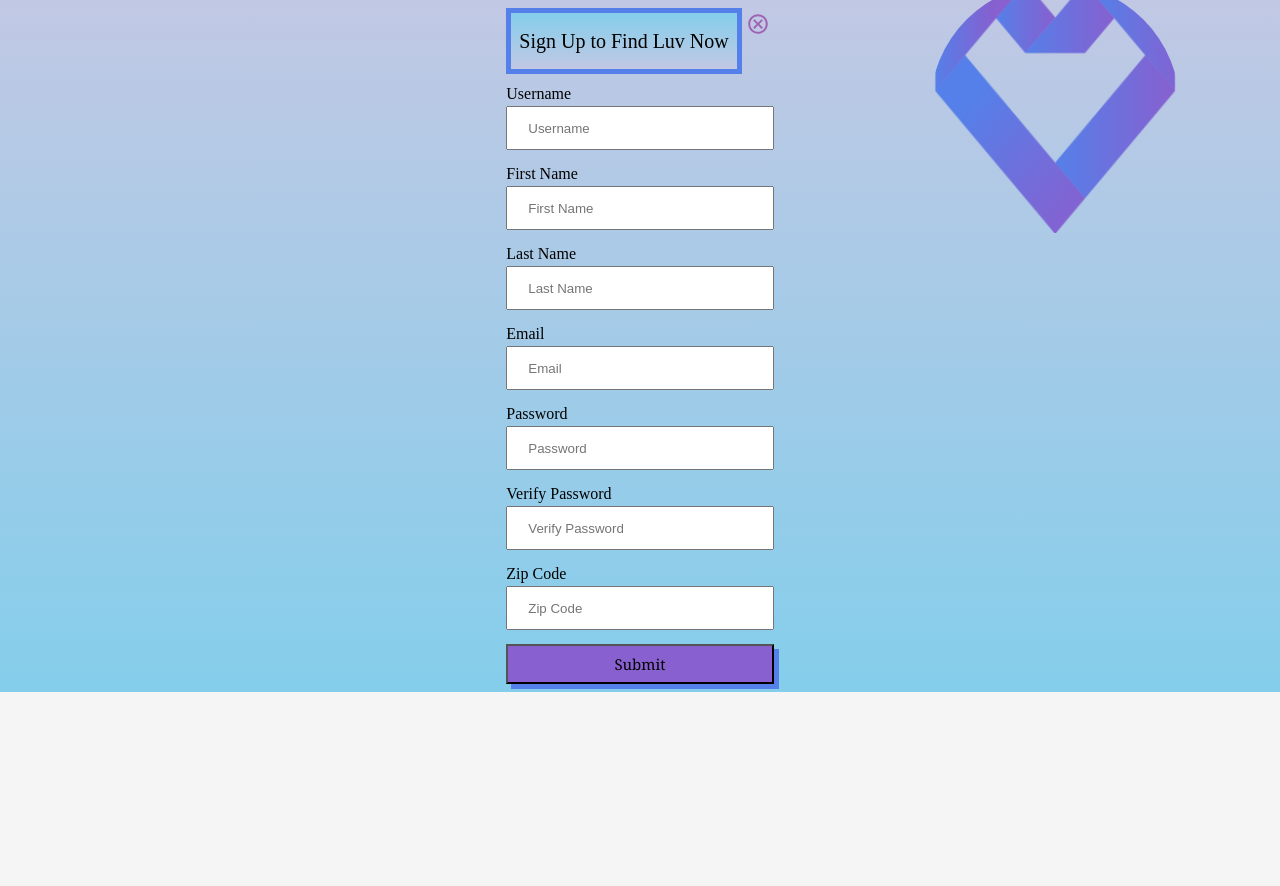
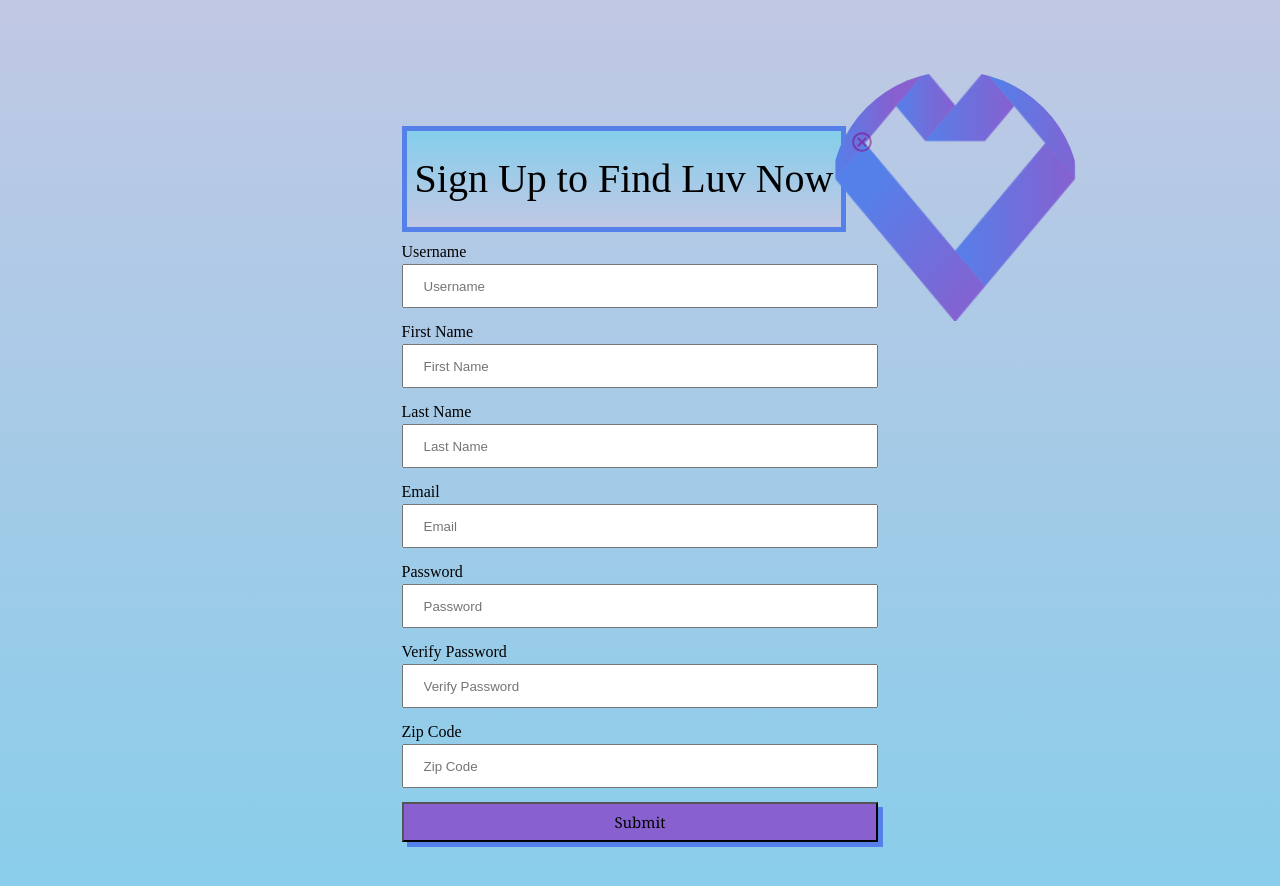
Before and after one commit to bobbygrdn/dating-app, a React (Create React App) app: page / in a window 1280 px wide. Both pictures are taken after a click on the button "Sign Up". Shown: the top 886 px of the page. Before the commit the page ends 800 px from the top, so only its background shows below. Built offline with nearby package versions, Linux system fonts and the light colour scheme; a web font is replaced by a local one.

Commit message:
Updated the styling to the Sign up page.

```diff
--- a/package.json
+++ b/package.json
@@ -18,7 +18,7 @@
     "react-scripts": "5.0.1"
   },
   "scripts": {
-    "start": "node server.js",
+    "start": "react-scripts start",
     "build": "react-scripts build",
     "test": "react-scripts test",
     "eject": "react-scripts eject",
--- a/server.js
+++ b/server.js
@@ -466,12 +466,12 @@ app.patch("/image/:id", imageUpload.single("image"), async (req, res) => {
       "UPDATE users SET profile_pic_url = $1 WHERE user_id = $2",
       [req.file.path, req.params.id]
     );
+    client.release();
   } catch (err) {
     console.error(err.message);
   }
   console.log(req.file.filename);
   res.json("/image upload done");
-  client.release();
 });
 
 app.get("/image/:filename", (req, res) => {
--- a/src/ComponentStyles/CreateSlashLogin.css
+++ b/src/ComponentStyles/CreateSlashLogin.css
@@ -13,13 +13,12 @@
 
   text-align: center;
 
-
   padding: 16.4rem;
 }
 
 .heartLogo2 {
   position: absolute;
-  right: 100px;
+  right: 220px;
   margin-top: 85px;
   border: none;
   padding: 0.5rem;
@@ -86,92 +85,22 @@
   border-radius: 10px;
 }
 
-/* create user form div */
-.createuser--container {
-  background: -webkit-linear-gradient(#c1c8e4, #84ceeb);
-  position: static;
-  width: 100%;
-  height: max-content;
-  display: grid;
-  grid-auto-flow: row;
-  grid-template-rows: min-content;
-  line-height: 1.5;
-  place-content: center;
-  text-align: center;
-  padding: 8.2rem;
-}
-
-.heartLogo {
-  position: absolute;
-  right: 100px;
-  margin-top: -25px;
-  border: none;
-}
-
-/* create user header div contains title and closebtn */
-.createuser--header {
-  width: 100%;
-  height: 100%;
-
-  display: grid;
-  grid-auto-flow: column;
-}
-
-/* Title */
-.createuser--title {
-  line-height: 2;
-  padding: 0.5rem;
-  font-size: 35px;
-  line-clamp: 20px;
-  border: 5px solid #5680e9;
-  background: -webkit-linear-gradient(#84ceeb, #c1c8e4);
-}
-
-/* Close Button */
-.createuser--closebtn {
-  padding: 0.25rem;
-}
-
-/* Form and Form input selectors begin now */
-
-/* Create user form */
-.createuser--formWrapper {
-  width: 100%;
-  height: 100%;
-  display: grid;
-
-  gap: 0.5rem;
-}
-
-/* Create user form input divs */
-.createuser--Inputs {
-  display: flex;
-  flex-direction: column;
-
-  padding-bottom: 0.25rem;
-}
-
-/* input fields */
-.createuser--Inputs > input {
-  padding-bottom: 0.25rem;
-}
-
-.login-formInput>input {
+.login-formInput > input {
   min-width: 100%;
   height: 30px;
   padding: 1rem;
 }
 
-.login--formInput>label {
+.login--formInput > label {
   padding-top: 0.5rem;
   text-align: start;
 }
 
-.login--formInput>input:invalid[focued=true]~.form--errorMessages {
+.login--formInput > input:invalid[focued="true"] ~ .form--errorMessages {
   display: block;
 }
 
-.login--formInput>input:invalid[focused=true] {
+.login--formInput > input:invalid[focused="true"] {
   border: 1px solid red;
 }
 
@@ -186,15 +115,24 @@
 
 /* create user form div */
 .createuser--container {
+  background: -webkit-linear-gradient(#c1c8e4, #84ceeb);
+  position: static;
   width: 100%;
   height: max-content;
   display: grid;
   grid-auto-flow: row;
-  grid-template-rows: 1;
+  grid-template-rows: min-content;
   line-height: 1.5;
   place-content: center;
   text-align: center;
-  padding: 0.5rem;
+  padding: 7.9rem;
+}
+
+.heartLogo {
+  position: absolute;
+  right: 200px;
+  margin-top: -55px;
+  border: none;
 }
 
 /* create user header div contains title and closebtn */
@@ -203,20 +141,34 @@
   height: 100%;
   display: grid;
   grid-auto-flow: column;
-
 }
 
 /* Title */
 .createuser--title {
   line-height: 2;
   padding: 0.5rem;
-  font-size: 20px;
+  font-size: 40px;
   line-clamp: 20px;
+  border: 5px solid #5680e9;
+  background: -webkit-linear-gradient(#84ceeb, #c1c8e4);
 }
 
 /* Close Button */
 .createuser--closebtn {
   padding: 0.25rem;
+}
+
+/* Create user form input divs */
+.createuser--Inputs {
+  display: flex;
+  flex-direction: column;
+
+  padding-bottom: 0.25rem;
+}
+
+/* input fields */
+.createuser--Inputs > input {
+  padding-bottom: 0.25rem;
 }
 
 /* Form and Form input selectors begin now */
@@ -237,7 +189,7 @@
 }
 
 /* input fields */
-.createuser--Inputs>input {
+.createuser--Inputs > input {
   min-width: 100%;
   height: 30px;
   padding: 20px;
@@ -268,8 +220,6 @@
   box-shadow: 5px 5px #5680e9;
   font-family: "Noto Serif", serif;
   font-size: 15px;
-
-
 }
 
 .form--errorMessages {
```
